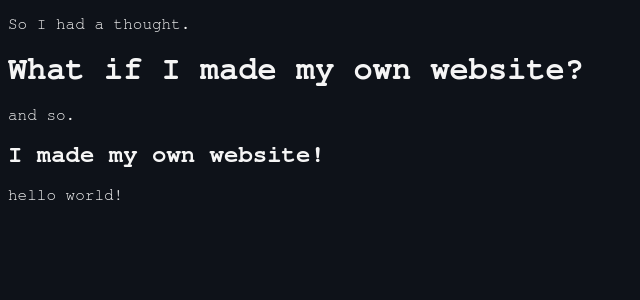
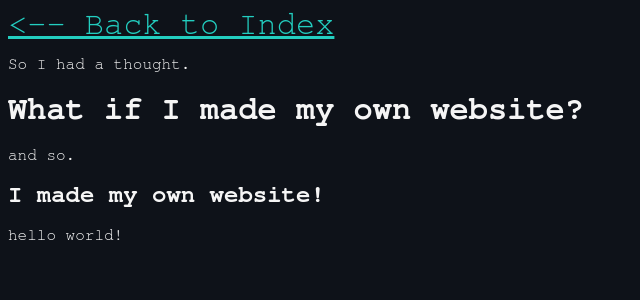
Before and after one commit to elliouros/elliouros.github.io, a Jekyll site: the page built from _blog/online.md, in a window 1280 px wide. Shown: the top 300 px of the page, without its empty margins (0-640 px from the left). Built offline with Jekyll 4.4.1, drawn with Linux system fonts in a browser that asks for light colours.

Commit message:
made 'online!' md, added back to index
idkwtf the gemfile.lock is updating for.

```diff
--- a/_blog/online.html
+++ b/_blog/online.md
@@ -6,8 +6,8 @@ summary: ellie's journey into webbing a site
 hidden: true
 # because unfinished
 ---
-<p>So I had a thought.<p>
-<h1>What if I made my own website?</h1>
-<p>and so.</p>
-<h2>I made my own website!</h2>
-<p>hello world!</p>
+So I had a thought.
+# What if I made my own website?
+and so.
+## I made my own website!
+hello world!
--- a/_layouts/blog.html
+++ b/_layouts/blog.html
@@ -12,10 +12,12 @@
 </head>
 
 <body>
-{% comment %}
-back to index goes here
-{% endcomment %}
+
 <div class="body-margin">
+
+<a style="font-size: 2em; margin-block: 0.67em" href="/blog">
+&lt;-- Back to Index
+</a>
 
 {{ content }}
 
```
Also changed, not shown: Gemfile.lock.
